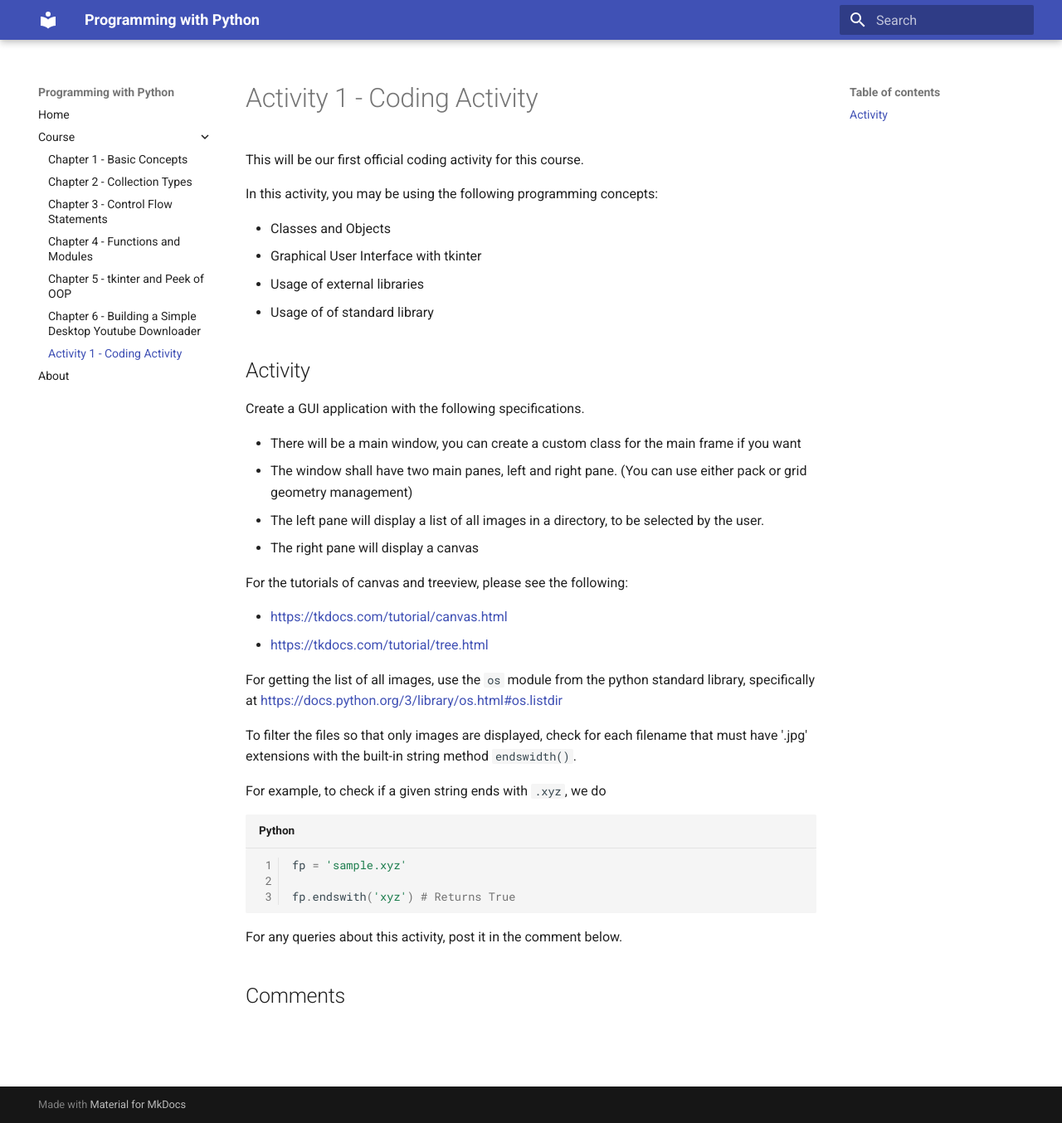
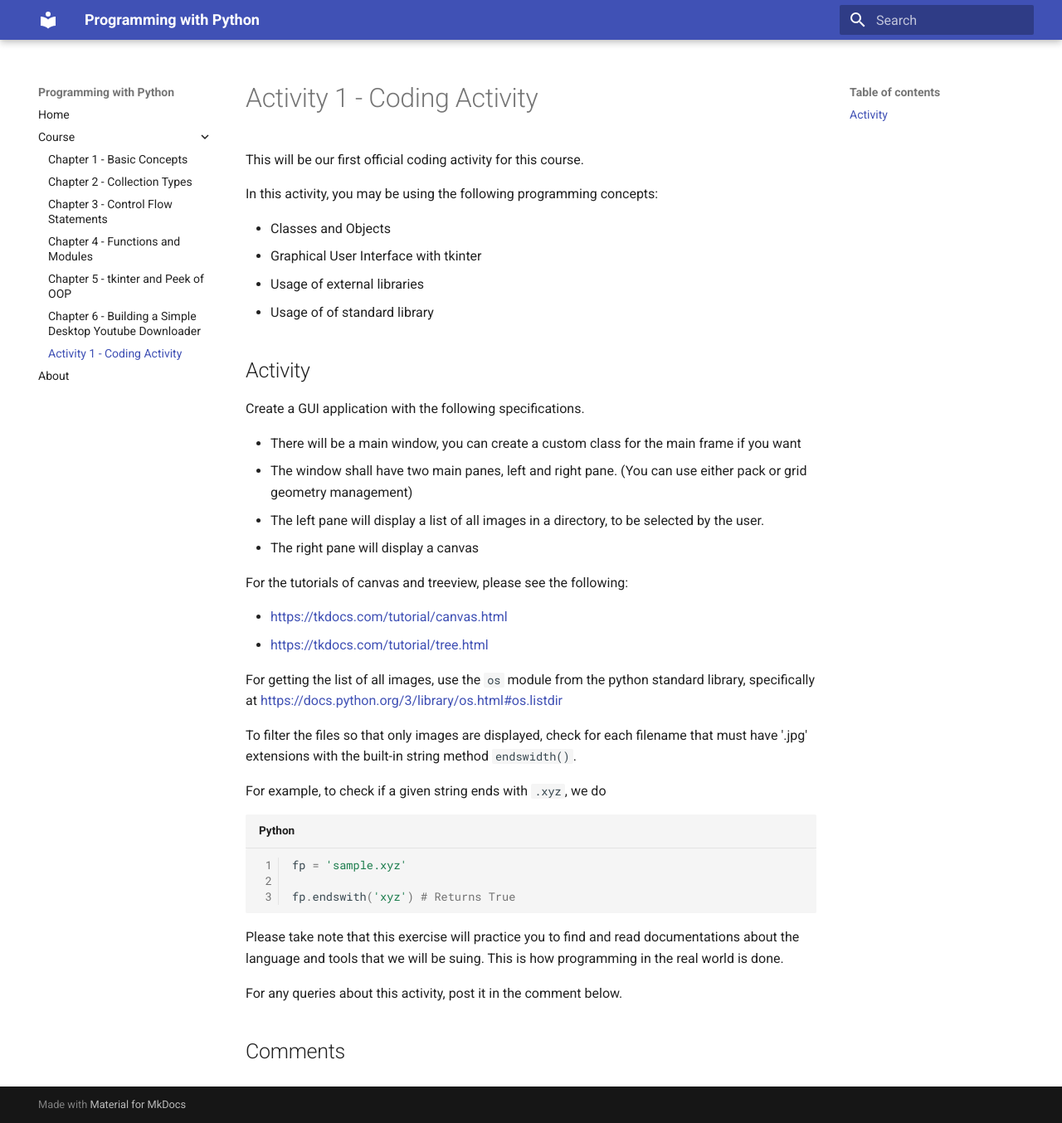
Before and after one commit to alexiusacademia/programming-with-python-course, an MkDocs documentation site: the page built from docs/course/activity1.md, in a window 1280 px wide and 1354 px high. Shown: the whole window at 83% size. Built offline with MkDocs 1.6.1 and Material for MkDocs 9.7.7, drawn with Linux system fonts in a browser that asks for light colours; comment, search, counter and statistics services are not loaded.

Commit message:
Added note

````diff
--- a/docs/course/activity1.md
+++ b/docs/course/activity1.md
@@ -39,4 +39,7 @@ fp = 'sample.xyz'
 fp.endswith('xyz') # Returns True
 ```
 
+Please take note that this exercise will practice you to find and read documentations about the language and tools
+that we will be suing. This is how programming in the real world is done.
+
 For any queries about this activity, post it in the comment below.
````
